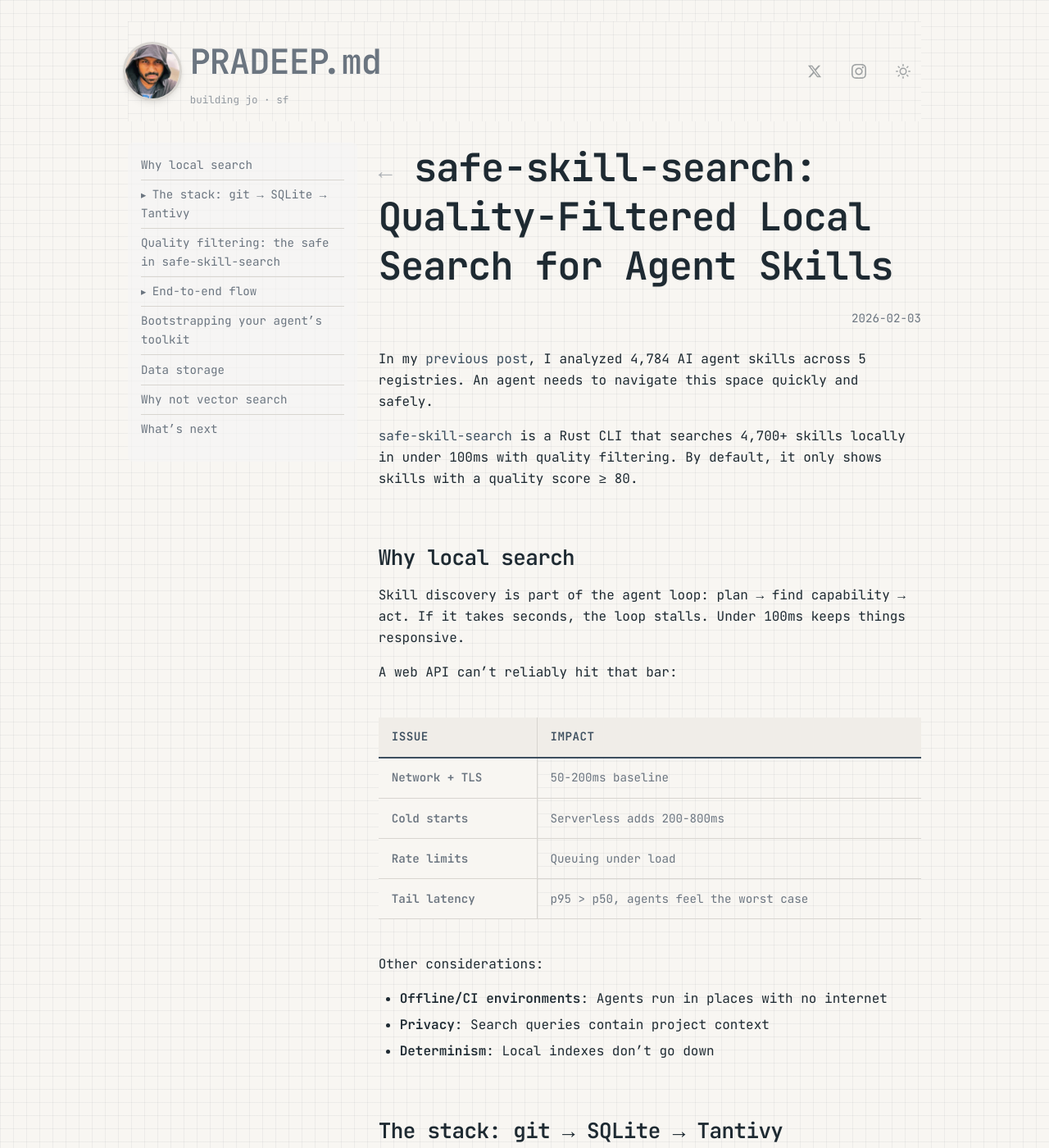
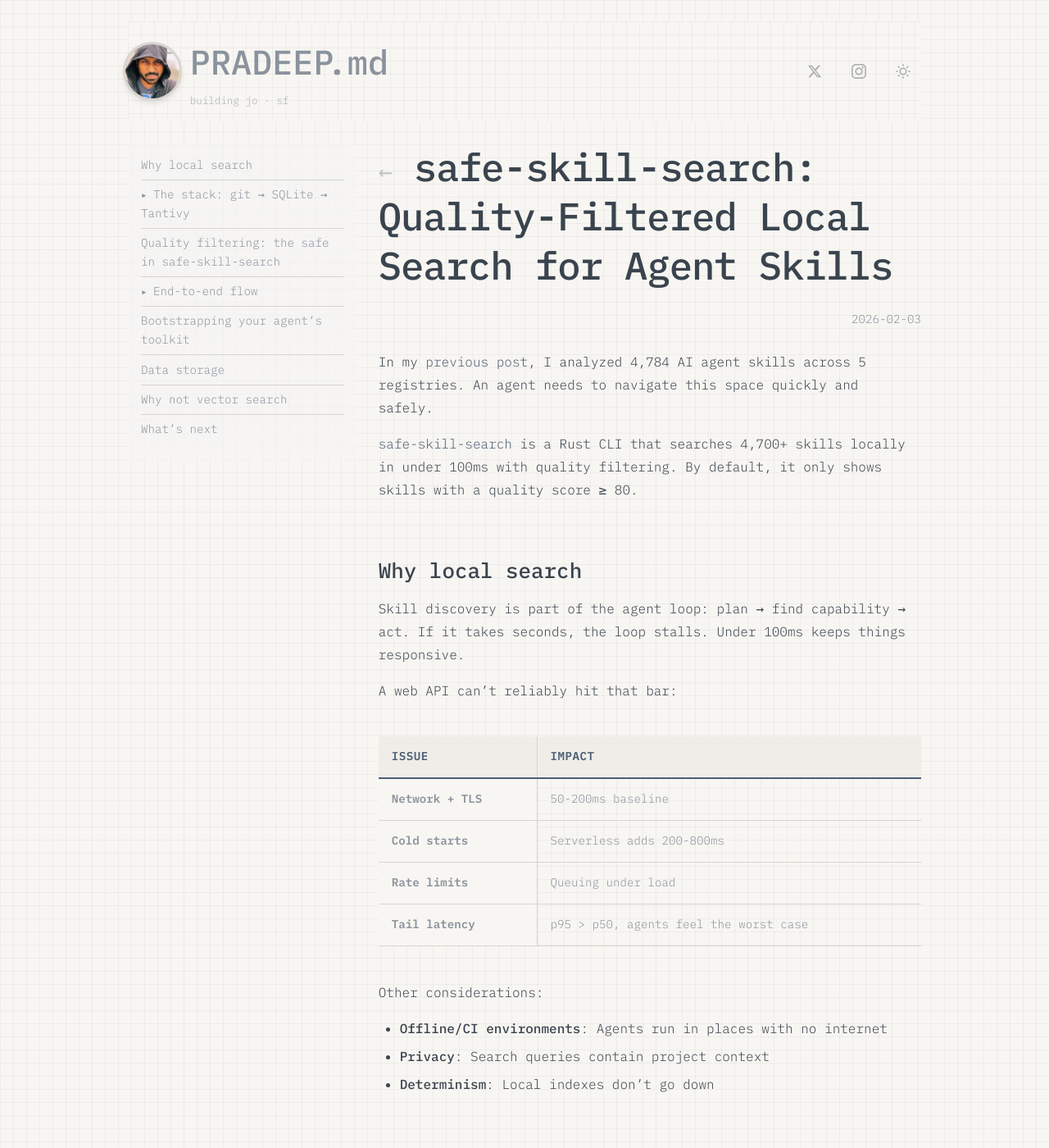
Before and after one commit to skyfallsin/skyfallsin.github.io, a Jekyll site: the page built from _posts/2026-02-03-skill-search-local-first.md, in a window 1280 px wide and 1400 px high. Shown: the whole window at 82% size. Built offline with Jekyll 4.4.1, drawn with Linux system fonts in a browser that asks for light colours; nearby versions of some CDN libraries.

Commit message:
design: switch to IBM Plex Mono, lighter overall weight
- JetBrains Mono → IBM Plex Mono (300/400/500/600) everywhere
- body weight 300; article body 300 on 1.75 leading for long-form reading
- headings 700 → 500, drop tight tracking, kill h1 text-shadow
- soften on-surface: #1e2a32 → #3a444e (lifts off pure ink, still readable)
- soften secondary/primary in light mode to match
- .handle weight 600 → 500
- hanging-punctuation on articles for cleaner left edge

```diff
--- a/_layouts/default.html
+++ b/_layouts/default.html
@@ -55,7 +55,7 @@
 
   <link rel="preconnect" href="https://fonts.googleapis.com">
   <link rel="preconnect" href="https://fonts.gstatic.com" crossorigin>
-  <link href="https://fonts.googleapis.com/css2?family=JetBrains+Mono:wght@400;600&display=swap" rel="stylesheet">
+  <link href="https://fonts.googleapis.com/css2?family=IBM+Plex+Mono:wght@300;400;500;600&display=swap" rel="stylesheet">
   <link rel="stylesheet" href="https://cdnjs.cloudflare.com/ajax/libs/highlight.js/11.9.0/styles/github.min.css" media="(prefers-color-scheme: light)">
   <link rel="stylesheet" href="https://cdnjs.cloudflare.com/ajax/libs/highlight.js/11.9.0/styles/nord.min.css" media="(prefers-color-scheme: dark)">
   <script src="https://cdnjs.cloudflare.com/ajax/libs/highlight.js/11.9.0/highlight.min.js"></script>
@@ -99,13 +99,13 @@
 
       /* ─── Light Mode Colors ──────────────────────────── */
       --lk-surface:                 #f8f6f2;
-      --lk-on-surface:              #1e2a32;
+      --lk-on-surface:              #3a444e;
       --lk-surface-container:       #f0ede8;
       --lk-surface-container-high:  #e8e5df;
-      --lk-primary:    #3d4f5f;
+      --lk-primary:    #4a5f75;
       --lk-on-primary: #f8f6f2;
-      --lk-secondary:  #6b7580;
-      --lk-tertiary:   #2a3a48;
+      --lk-secondary:  #8a939d;
+      --lk-tertiary:   #35485c;
       --lk-outline:         #d8d5d0;
       --lk-outline-variant: #cac7c2;
       --lk-selection:  #b8cad8;
@@ -190,13 +190,13 @@
     /* ─── Light Mode — explicit override ───────────────── */
     :root[data-theme="light"] {
       --lk-surface:                 #f8f6f2;
-      --lk-on-surface:              #1e2a32;
+      --lk-on-surface:              #3a444e;
       --lk-surface-container:       #f0ede8;
       --lk-surface-container-high:  #e8e5df;
-      --lk-primary:    #3d4f5f;
+      --lk-primary:    #4a5f75;
       --lk-on-primary: #f8f6f2;
-      --lk-secondary:  #6b7580;
-      --lk-tertiary:   #2a3a48;
+      --lk-secondary:  #8a939d;
+      --lk-tertiary:   #35485c;
       --lk-outline:         #d8d5d0;
       --lk-outline-variant: #cac7c2;
       --lk-selection:  #b8cad8;
@@ -255,8 +255,9 @@
     html { scroll-padding-top: 120px; }
     * { box-sizing: border-box; }
     body {
-      font-family: "JetBrains Mono", monospace;
+      font-family: "IBM Plex Mono", ui-monospace, SFMono-Regular, Menlo, monospace;
       font-size: var(--lk-size-md);
+      font-weight: 300;
       line-height: var(--lk-leading-normal);
       max-width: 720px;
       margin: 0 auto;
@@ -378,9 +379,9 @@
     }
     .handle {
       font-size: var(--lk-font-title1);
-      font-weight: 600;
-      color: var(--text-muted);
-      letter-spacing: var(--lk-tracking-tight);
+      font-weight: 500;
+      color: var(--text-muted);
+      letter-spacing: 0;
       text-decoration: none;
       transition: text-shadow 200ms ease-out;
       position: relative;
@@ -517,6 +518,17 @@
     [data-theme="light"] .theme-img-dark { display: none; }
     [data-theme="light"] .theme-img-light { display: inline; }
 
+    /* Post reading rhythm — looser leading + light weight for long-form mono */
+    article {
+      line-height: 1.75;
+      hanging-punctuation: first last;
+    }
+    article p, article li {
+      font-weight: 300;
+    }
+    article strong {
+      font-weight: 500;
+    }
     article p {
       margin-bottom: var(--lk-size-md);
     }
@@ -711,9 +723,9 @@
       display: block;
     }
     pre, code {
-      font-family: "JetBrains Mono", monospace;
+      font-family: "IBM Plex Mono", ui-monospace, SFMono-Regular, Menlo, monospace;
       font-size: var(--lk-font-caption);
-      font-weight: 300;
+      font-weight: 400;
     }
     pre {
       padding: var(--lk-size-md);
@@ -832,8 +844,8 @@
     h1, h2, h3 {
       margin-top: var(--lk-size-2xl);
       color: var(--text);
-      font-weight: 700;
-      letter-spacing: var(--lk-tracking-tight);
+      font-weight: 500;
+      letter-spacing: 0;
       line-height: var(--lk-leading-tight);
     }
     h1 {
@@ -842,7 +854,7 @@
       padding-bottom: var(--lk-size-2xs);
     }
     h1 {
-      text-shadow: 0 1px 2px color-mix(in srgb, var(--lk-on-surface) 6%, transparent);
+      text-shadow: none;
     }
     @media (prefers-color-scheme: dark) {
       :root:not([data-theme="light"]) h1 {
@@ -853,7 +865,7 @@
       text-shadow: 0 0 20px color-mix(in srgb, var(--lk-primary) 30%, transparent);
     }
     [data-theme="light"] h1 {
-      text-shadow: 0 1px 2px color-mix(in srgb, var(--lk-on-surface) 6%, transparent);
+      text-shadow: none;
     }
     h2 {
       font-size: var(--lk-font-title2);
@@ -920,6 +932,9 @@
     }
     .post-entry:hover .post-entry-title {
       color: var(--accent);
+    }
+    .post-list--home .post-entry .post-entry-title {
+      font-weight: 400;
     }
     /* uniform post list — engineer's index, no arbitrary emphasis on first row */
     .post-thumb-col {
@@ -1087,7 +1102,7 @@
         background: none;
         border: none;
         cursor: pointer;
-        font-family: "JetBrains Mono", monospace;
+        font-family: "IBM Plex Mono", ui-monospace, SFMono-Regular, Menlo, monospace;
         font-size: var(--lk-font-caption);
         color: var(--text-muted);
         text-align: left;
@@ -1378,7 +1393,7 @@
   <script>
     Chart.defaults.animation.duration = 800;
     Chart.defaults.animation.easing = 'easeOutQuart';
-    Chart.defaults.font.family = "'JetBrains Mono', monospace";
+    Chart.defaults.font.family = "'IBM Plex Mono', ui-monospace, SFMono-Regular, Menlo, monospace";
     Chart.defaults.font.size = 11;
 
     const isDark = () => document.documentElement.getAttribute('data-theme') === 'dark' ||
```
